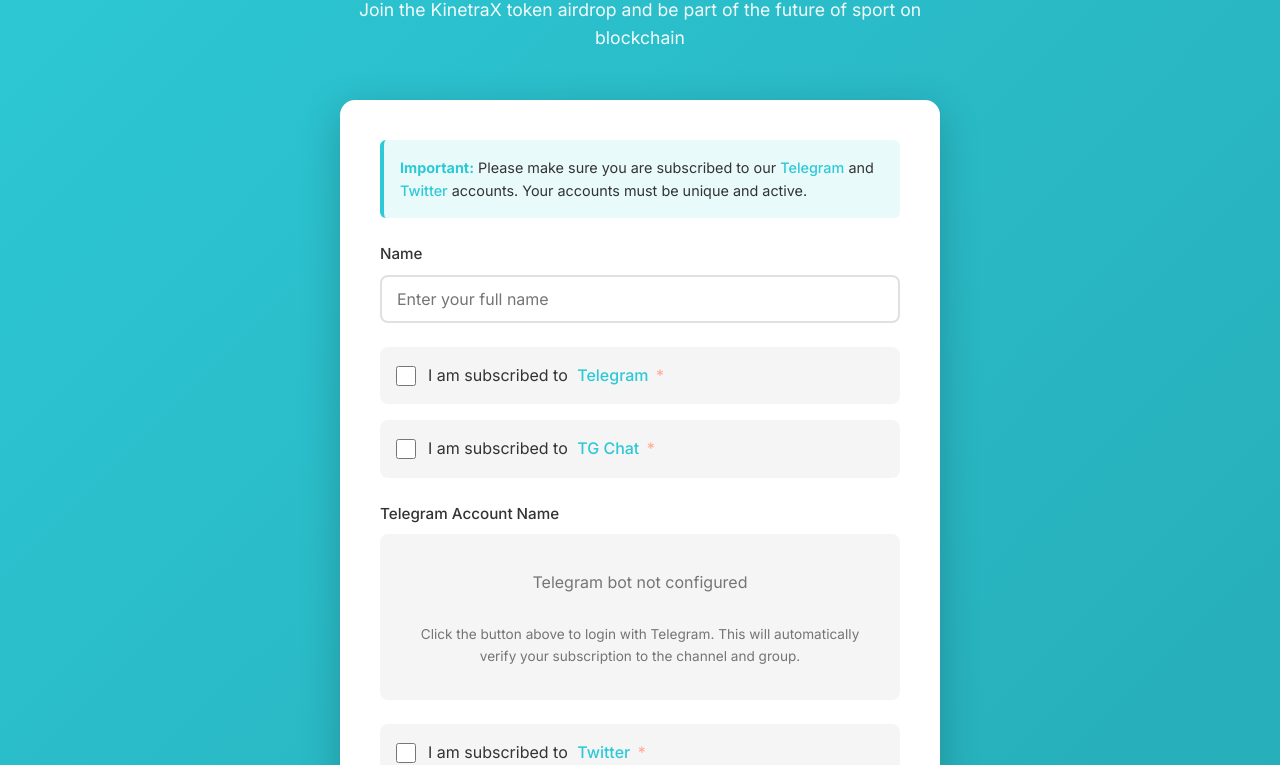
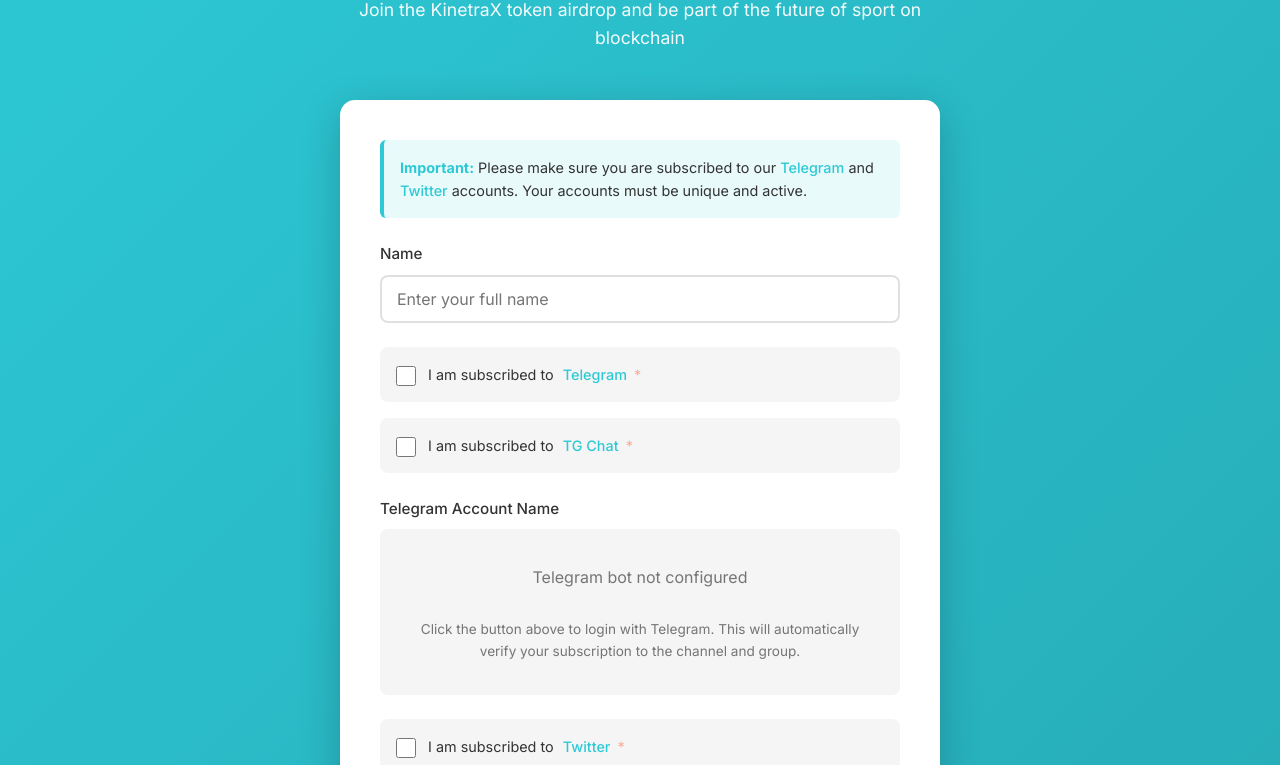
Before and after one commit to kinetrax/kinetra, a website: page token-airdrop.html in a window 1280 px wide. Shown: the part 196-961 px from the top of the page. Drawn offline with Linux system fonts and the light colour scheme.

Commit message:
feat: update environment template with specific Telegram channel and group IDs; enhance token airdrop form with direct links to Telegram and Twitter for improved user experience

```diff
--- a/token-airdrop.html
+++ b/token-airdrop.html
@@ -159,6 +159,10 @@
             cursor: pointer;
             margin: 0;
             font-weight: normal;
+            font-size: 0.9rem;
+            white-space: nowrap;
+            overflow: hidden;
+            text-overflow: ellipsis;
         }
 
         .checkbox-item a {
@@ -390,7 +394,7 @@
                             <input type="checkbox" id="subscribedTelegram" name="subscribedTelegram" required>
                             <label for="subscribedTelegram">
                                 <span data-i18n="presale_subscribed_tg">I am subscribed to</span>
-                                <a href="#" id="telegramCheckLink" target="_blank" data-i18n="presale_telegram_link">Telegram</a>
+                                <a href="https://t.me/kinetraX" id="telegramCheckLink" target="_blank" data-i18n="presale_telegram_link">Telegram</a>
                                 <span class="required">*</span>
                             </label>
                         </div>
@@ -422,7 +426,7 @@
                             <input type="checkbox" id="subscribedTwitter" name="subscribedTwitter" required>
                             <label for="subscribedTwitter">
                                 <span data-i18n="presale_subscribed_tw">I am subscribed to</span>
-                                <a href="#" id="twitterCheckLink" target="_blank" data-i18n="presale_twitter_link">Twitter</a>
+                                <a href="https://x.com/kinetrax" id="twitterCheckLink" target="_blank" data-i18n="presale_twitter_link">Twitter</a>
                                 <span class="required">*</span>
                             </label>
                         </div>
```
